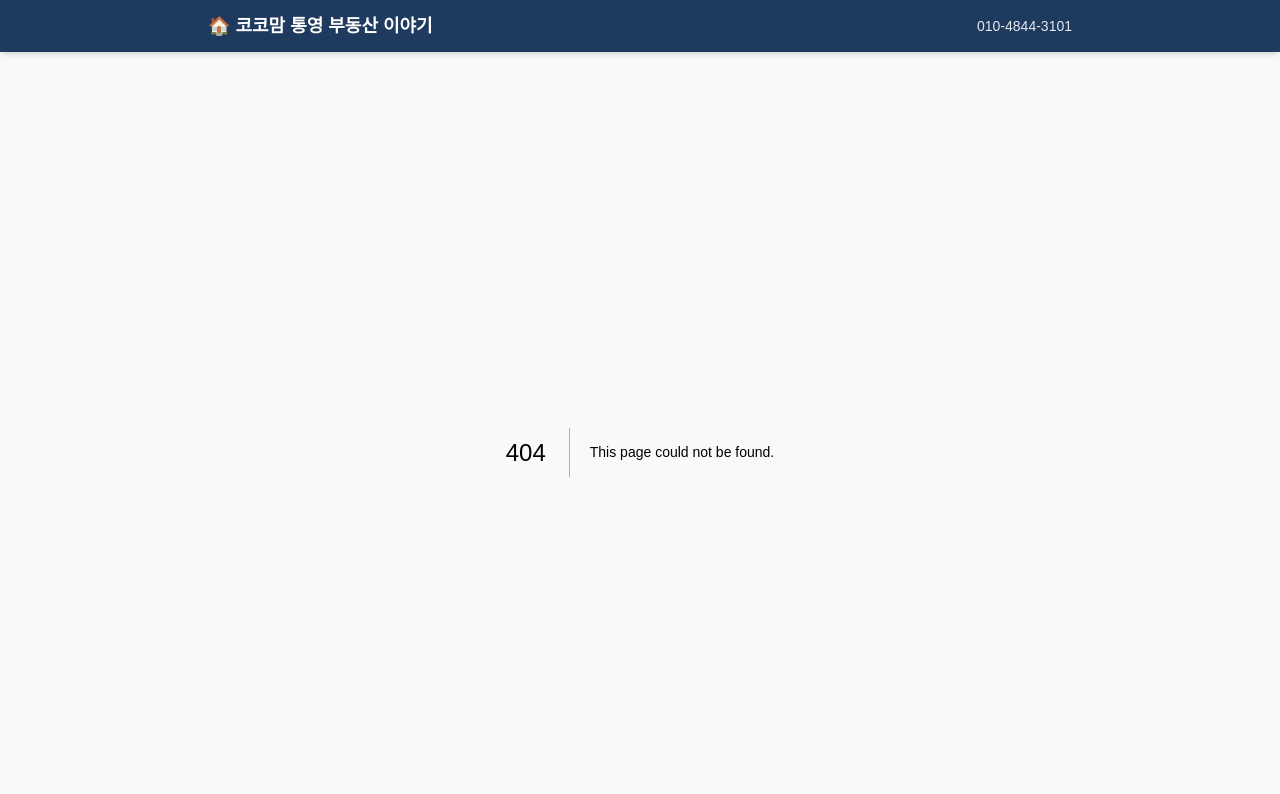
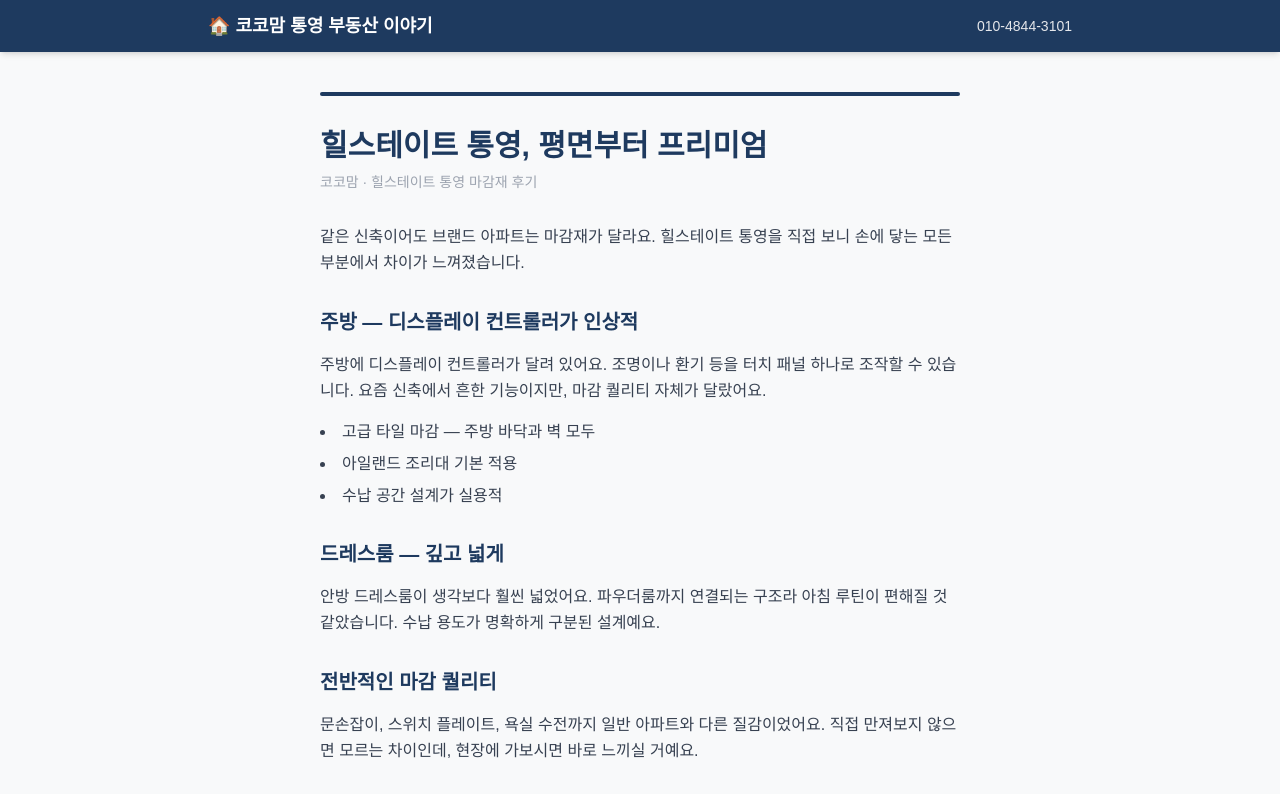
Before and after one commit to yamugyclaude/heejeong, a Next.js app: page /posts/premium-plan in a window 1280 px wide. Before the commit this address had no page. Shown: the top 794 px of the page. Built offline with nearby package versions, Linux system fonts and the light colour scheme.

Commit message:
feat: 블로그 전면 리디자인 — Navy/Gold 테마, 힐스테이트 통영 콘텐츠 적용

```diff
--- /dev/null
+++ b/app/posts/premium-plan/page.tsx
@@ -0,0 +1,50 @@
+import ContactSection from '@/components/ContactSection'
+
+export const metadata = {
+  title: '힐스테이트 통영, 평면부터 프리미엄 | 코코맘',
+  description: '고급 마감재, 주방 디스플레이 컨트롤러, 넓은 드레스룸까지. 힐스테이트 통영의 평면을 살펴봤어요.',
+}
+
+export default function Page() {
+  return (
+    <article className="max-w-2xl mx-auto px-4 py-10">
+      <div className="h-1 bg-[#1E3A5F] rounded mb-8" />
+      <h1 className="text-2xl md:text-3xl font-black text-[#1E3A5F] mb-2 leading-tight">
+        힐스테이트 통영, 평면부터 프리미엄
+      </h1>
+      <p className="text-gray-400 text-sm mb-8">코코맘 · 힐스테이트 통영 마감재 후기</p>
+
+      <div className="prose prose-gray max-w-none">
+        <p className="text-gray-700 leading-relaxed mb-6">
+          같은 신축이어도 브랜드 아파트는 마감재가 달라요.
+          힐스테이트 통영을 직접 보니 손에 닿는 모든 부분에서 차이가 느껴졌습니다.
+        </p>
+
+        <h2 className="text-xl font-bold text-[#1E3A5F] mt-8 mb-4">주방 — 디스플레이 컨트롤러가 인상적</h2>
+        <p className="text-gray-700 leading-relaxed mb-4">
+          주방에 디스플레이 컨트롤러가 달려 있어요. 조명이나 환기 등을 터치 패널 하나로 조작할 수 있습니다.
+          요즘 신축에서 흔한 기능이지만, 마감 퀄리티 자체가 달랐어요.
+        </p>
+        <ul className="list-disc list-inside text-gray-700 space-y-2 mb-6">
+          <li>고급 타일 마감 — 주방 바닥과 벽 모두</li>
+          <li>아일랜드 조리대 기본 적용</li>
+          <li>수납 공간 설계가 실용적</li>
+        </ul>
+
+        <h2 className="text-xl font-bold text-[#1E3A5F] mt-8 mb-4">드레스룸 — 깊고 넓게</h2>
+        <p className="text-gray-700 leading-relaxed mb-6">
+          안방 드레스룸이 생각보다 훨씬 넓었어요. 파우더룸까지 연결되는 구조라
+          아침 루틴이 편해질 것 같았습니다. 수납 용도가 명확하게 구분된 설계예요.
+        </p>
+
+        <h2 className="text-xl font-bold text-[#1E3A5F] mt-8 mb-4">전반적인 마감 퀄리티</h2>
+        <p className="text-gray-700 leading-relaxed mb-6">
+          문손잡이, 스위치 플레이트, 욕실 수전까지 일반 아파트와 다른 질감이었어요.
+          직접 만져보지 않으면 모르는 차이인데, 현장에 가보시면 바로 느끼실 거예요.
+        </p>
+      </div>
+
+      <ContactSection />
+    </article>
+  )
+}
```
